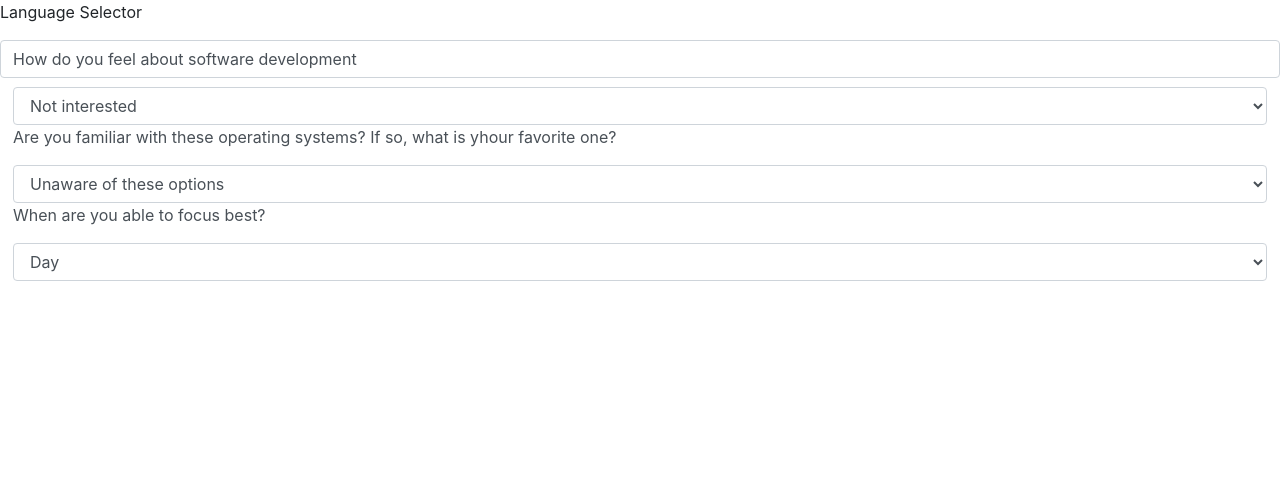
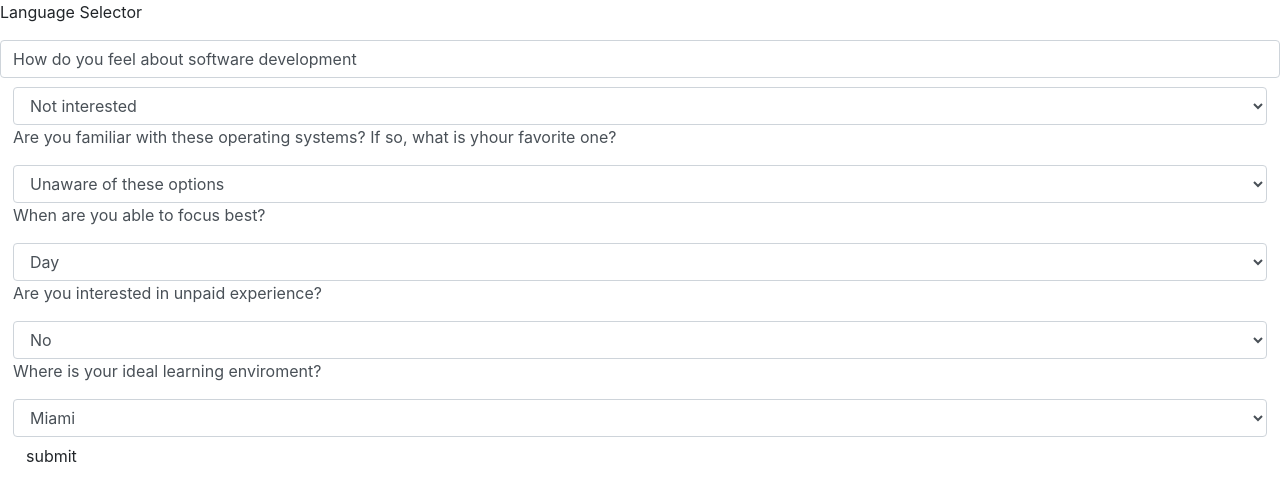
Before and after one commit to boatmountain/epicodusProject2LanguageSelector, a plain HTML site: page index.html in a window 1280 px wide. Drawn offline with Linux system fonts and the light colour scheme.

Commit message:
Add question with button; form complete

```diff
--- a/index.html
+++ b/index.html
@@ -33,6 +33,18 @@
           <option value="A">Day</option>
           <option value="B">Night</option>
         </select>
+        <p id="languageSelectorQuestion">Are you interested in unpaid experience?</p>
+        <select class="form-control" name="" id="volunteer">
+          <option value="A">No</option>
+          <option value="B">Yes</option>
+        </select>
+        <p id="languageSelectorQuestion">Where is your ideal learning enviroment?</p>
+        <select class="form-control" name="" id="location">
+          <option value="A">Miami</option>
+          <option value="B">Beverly Hills</option>
+          <option value="C">Aspen</option>
+        </select>
+          <button type="submit" class="btn">submit</button>
       </form>
     </p>
   </div>
```
